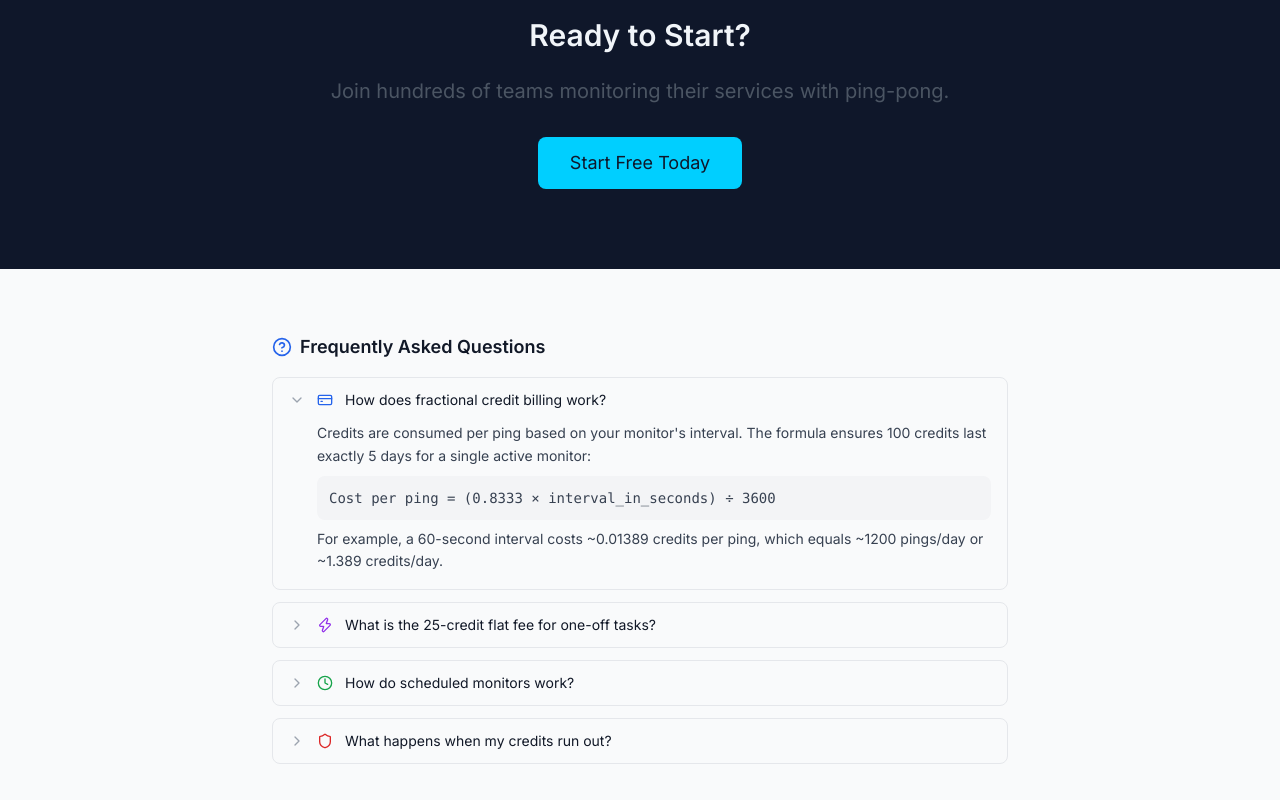
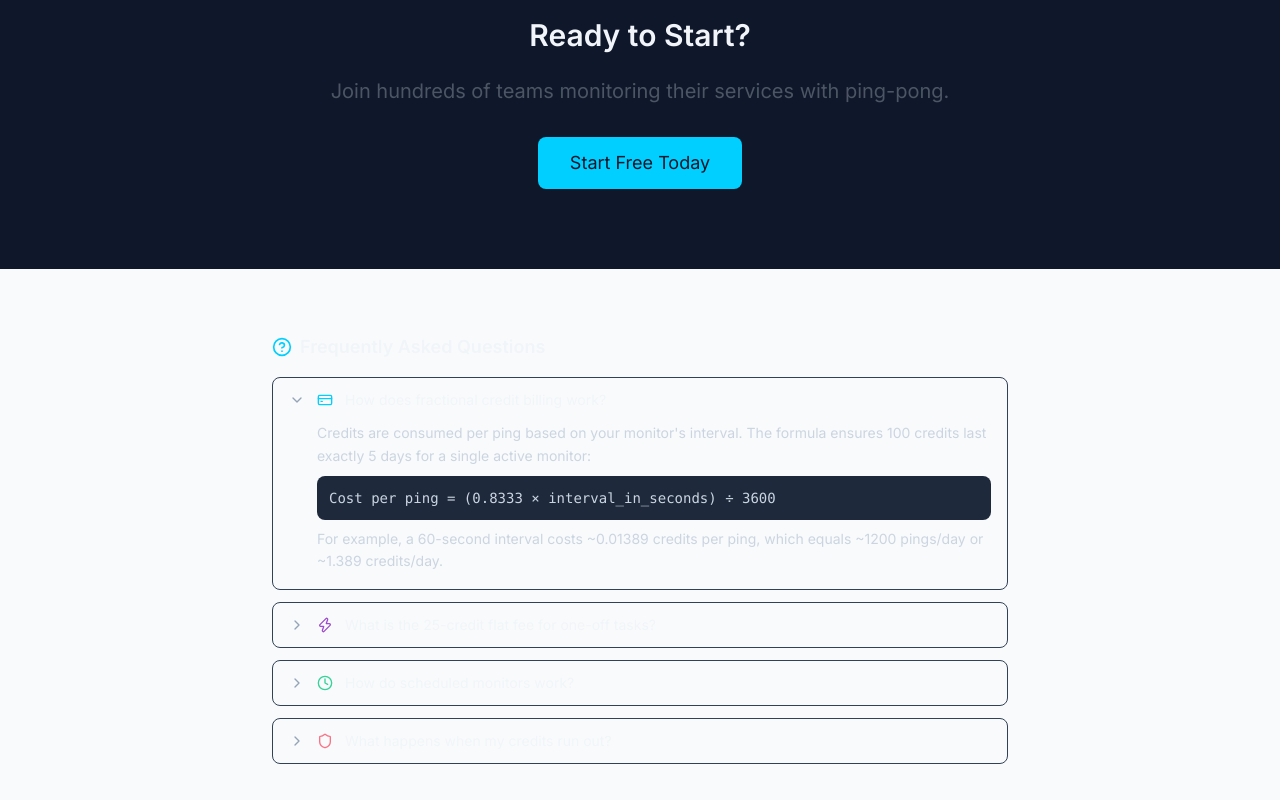
Before and after one commit to fwesh001/Ping-pong, a Next.js app: page / in a window 1280 px wide. Both pictures are taken after a click on the button "How does fractional credit billing work?". Shown: the part 1365-2165 px from the top of the page. Built offline with nearby package versions, Linux system fonts and the light colour scheme.

Commit message:
feat: update FAQ component styles for improved UI consistency and readability

```diff
--- a/src/components/ui/FAQ.tsx
+++ b/src/components/ui/FAQ.tsx
@@ -12,11 +12,11 @@ interface FAQItem {
 const faqItems: FAQItem[] = [
   {
     question: "How does fractional credit billing work?",
-    icon: <CreditCard className="w-4 h-4 text-blue-600" />,
+    icon: <CreditCard className="w-4 h-4 text-brand-cyan" />,
     answer: (
       <div className="space-y-2">
         <p>Credits are consumed per ping based on your monitor&apos;s interval. The formula ensures 100 credits last exactly 5 days for a single active monitor:</p>
-        <div className="bg-gray-100 rounded-lg p-3 font-mono text-sm">
+        <div className="bg-slate-800 rounded-lg p-3 font-mono text-sm">
           Cost per ping = (0.8333 × interval_in_seconds) ÷ 3600
         </div>
         <p>For example, a 60-second interval costs ~0.01389 credits per ping, which equals ~1200 pings/day or ~1.389 credits/day.</p>
@@ -25,12 +25,12 @@ const faqItems: FAQItem[] = [
   },
   {
     question: "What is the 25-credit flat fee for one-off tasks?",
-    icon: <Zap className="w-4 h-4 text-purple-600" />,
+    icon: <Zap className="w-4 h-4 text-brand-purple" />,
     answer: (
       <div className="space-y-2">
         <p>When you create a monitor with &quot;Run Once&quot; enabled, it uses a flat pricing model of <strong>25.0000 credits</strong> total instead of per-ping billing.</p>
         <p>This is ideal for:</p>
-        <ul className="list-disc list-inside space-y-1 text-sm text-gray-600">
+        <ul className="list-disc list-inside space-y-1 text-sm text-slate-300">
           <li>One-time health checks before a deployment</li>
           <li>Scheduled maintenance window monitoring</li>
           <li>Short-lived monitoring tasks that don&apos;t need recurring pings</li>
@@ -41,11 +41,11 @@ const faqItems: FAQItem[] = [
   },
   {
     question: "How do scheduled monitors work?",
-    icon: <Clock className="w-4 h-4 text-green-600" />,
+    icon: <Clock className="w-4 h-4 text-emerald-400" />,
     answer: (
       <div className="space-y-2">
         <p>Scheduled monitors let you define a time window during which the monitor is active:</p>
-        <ul className="list-disc list-inside space-y-1 text-sm text-gray-600">
+        <ul className="list-disc list-inside space-y-1 text-sm text-slate-300">
           <li><strong>Start At</strong> — The cron engine will skip this monitor until the start time is reached</li>
           <li><strong>End At</strong> (optional) — The monitor will be skipped after this time</li>
           <li><strong>Repeat on Interval</strong> — Pings recur at your chosen interval within the window</li>
@@ -56,11 +56,11 @@ const faqItems: FAQItem[] = [
   },
   {
     question: "What happens when my credits run out?",
-    icon: <Shield className="w-4 h-4 text-red-600" />,
+    icon: <Shield className="w-4 h-4 text-rose-400" />,
     answer: (
       <div className="space-y-2">
         <p>When a user&apos;s credit balance drops to <strong>0 or below</strong>:</p>
-        <ul className="list-disc list-inside space-y-1 text-sm text-gray-600">
+        <ul className="list-disc list-inside space-y-1 text-sm text-slate-300">
           <li>All active monitors are <strong>automatically paused</strong> to prevent negative balances</li>
           <li>No further pings are fired until credits are replenished</li>
           <li>You can claim <strong>10 free credits daily</strong> via the Daily Check-in page</li>
@@ -77,26 +77,26 @@ export default function FAQ() {
   return (
     <div className="space-y-3">
       <div className="flex items-center gap-2 mb-4">
-        <HelpCircle className="w-5 h-5 text-blue-600" />
-        <h3 className="text-lg font-bold text-gray-900">Frequently Asked Questions</h3>
-      </div>
+            <HelpCircle className="w-5 h-5 text-brand-cyan" />
+            <h3 className="text-lg font-bold text-slate-100">Frequently Asked Questions</h3>
+          </div>
 
       {faqItems.map((item, index) => (
-        <div key={index} className="border border-gray-200 rounded-lg overflow-hidden">
+        <div key={index} className="border border-slate-700 rounded-lg overflow-hidden">
           <button
             onClick={() => setOpenIndex(openIndex === index ? null : index)}
-            className="w-full flex items-center gap-3 px-4 py-3 text-left hover:bg-gray-50 transition-colors"
+            className="w-full flex items-center gap-3 px-4 py-3 text-left hover:bg-slate-700/50 transition-colors"
           >
             {openIndex === index ? (
-              <ChevronDown className="w-4 h-4 text-gray-400 flex-shrink-0" />
+              <ChevronDown className="w-4 h-4 text-slate-400 flex-shrink-0" />
             ) : (
-              <ChevronRight className="w-4 h-4 text-gray-400 flex-shrink-0" />
+              <ChevronRight className="w-4 h-4 text-slate-400 flex-shrink-0" />
             )}
             {item.icon}
-            <span className="text-sm font-medium text-gray-900">{item.question}</span>
+            <span className="text-sm font-medium text-slate-100">{item.question}</span>
           </button>
           {openIndex === index && (
-            <div className="px-4 pb-4 pl-11 text-sm text-gray-700 leading-relaxed">
+            <div className="px-4 pb-4 pl-11 text-sm text-slate-300 leading-relaxed">
               {item.answer}
             </div>
           )}
```
